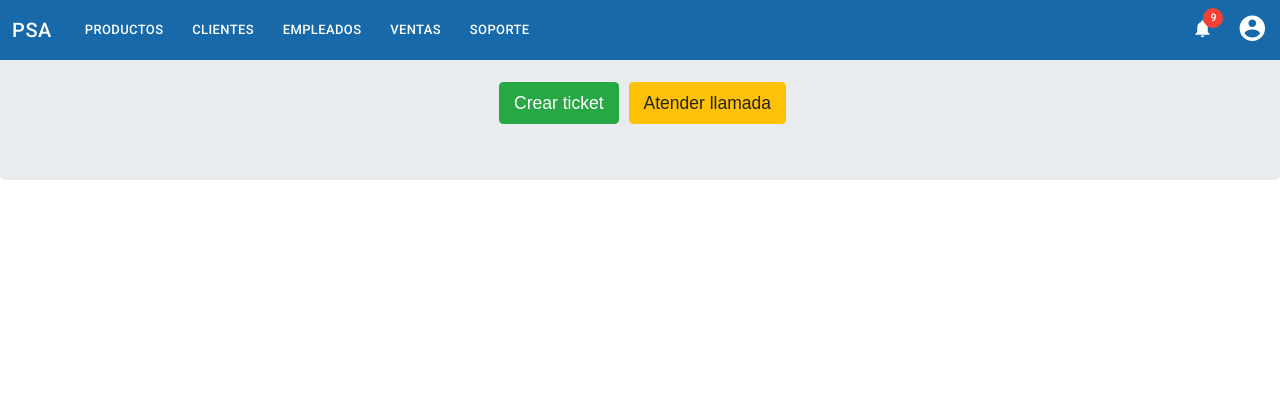
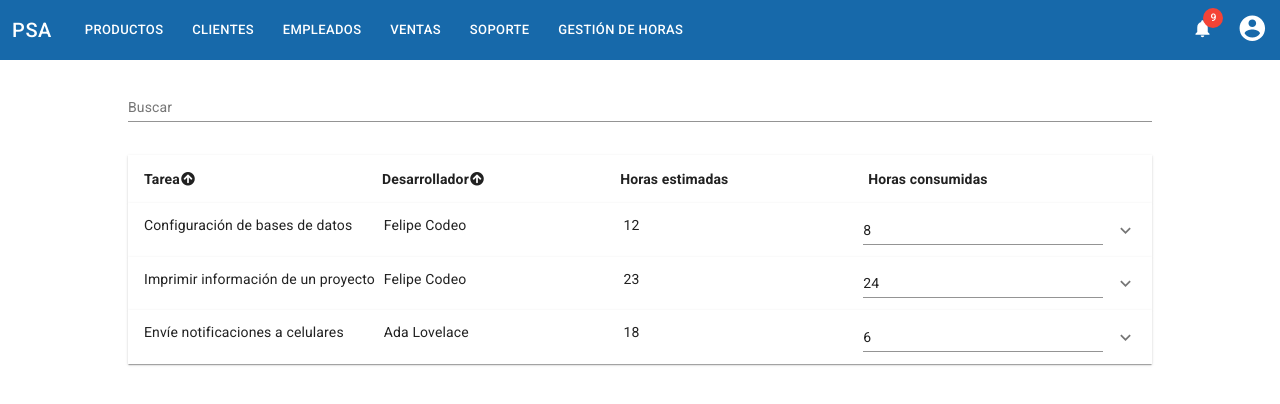
Before and after one commit to bbarchu/aninfo, a React (Create React App) app: page /CargarHoras in a window 1280 px wide. Shown: the top 404 px of the page. Built offline with nearby package versions, Linux system fonts and the light colour scheme.

Commit message:
Agregada pantalla de gestión de horas

```diff
--- a/src/App.js
+++ b/src/App.js
@@ -4,8 +4,8 @@ import './App.css';
 import Soporte from './components/Soporte';
 import CrearTicket from './components/CrearTicket';
 import AtenderLlamada from './components/AtenderLlamada';
+import Horas from './components/Horas';
 import NavigationBar from './components/Navigation';
-
 
 class App extends Component {
   render() {
@@ -28,6 +28,10 @@ class App extends Component {
             exact
             path="/Soporte/AtenderLlamada"
             component={AtenderLlamada} />
+          <Route
+            exact
+            path="/CargarHoras"
+            component={Horas} />
           <Route component={Soporte} />
         </Switch>
 
--- a/src/components/AtenderLlamada.js
+++ b/src/components/AtenderLlamada.js
@@ -49,7 +49,7 @@ render() {
     <tr>
       <td>25/11/2019</td>
       <td>S0</td>
-      <td>Consulta</td>
+      <td>Incidente</td>
       <td>Gestión App</td>
       <td>La conversión de monedas se realiza de errónea.</td>
     </tr>
--- /dev/null
+++ b/src/components/Horas.js
@@ -0,0 +1,176 @@
+import React, { Component } from 'react';
+import {ExpansionPanel, ExpansionPanelSummary, ExpansionPanelDetails, Typography, LinearProgress, TextField }from '@material-ui/core';
+import ExpandMoreIcon from '@material-ui/icons/ExpandMore';
+
+class Horas extends Component {
+  constructor(props) {
+    super(props);
+    this.sorttitulo = this.sorttitulo.bind(this);
+    this.sortdesarrollador = this.sortdesarrollador.bind(this);
+    this.state = {
+        titulosort: false,
+        desarrolladorsort: false,
+        tareas: [
+          {
+          titulo: "Configuración de bases de datos",
+          desarrollador: "Felipe Codeo",
+          horasEstimadas: "12",
+          horasConsumida: "8",
+          descripcion: "Consultar qué bases de datos son necesarias y configurarlas",
+          estado: "Asignada"
+          },
+          {
+          titulo: "Imprimir información de un proyecto",
+          desarrollador: "Felipe Codeo",
+          horasEstimadas: "23",
+          horasConsumida: "24",
+          descripcion: "Generar un documento con la información de un proyecto apto para ser enviado al servidor de impresión",
+          estado: "Iniciada"
+          },
+          {
+          titulo: "Envíe notificaciones a celulares",
+          desarrollador: "Ada Lovelace",
+          horasEstimadas: "18",
+          horasConsumida: "6",
+          descripcion: "Implementar notificaciones push con Firebase Cloud Messaging",
+          estado: "Iniciada"
+          }
+        ],
+        searchTerm: ""
+    }
+  }
+
+  componentWillUnmount() {
+    document.tareas = this.state.tareas;
+  }
+
+  componentDidMount() {
+    if (document.tareas) {
+      this.setState({tareas:  document.tareas});
+    }
+  }
+
+  update(){
+    this.setState({tareas:[...this.state.tareas]})
+  }
+
+  sorttitulo(){
+    if(this.state.titulosort){
+      this.state.tareas.sort(function(first, second){
+        return second.titulo.localeCompare(first.titulo);});
+      this.setState({titulosort:false});
+      this.update();
+      return null;
+    }
+    this.state.tareas.sort(function(first, second){
+      return first.titulo.localeCompare(second.titulo);});
+    this.setState({titulosort:true});
+    this.update();
+    return null;
+  }
+
+  sortdesarrollador(){
+    if(this.state.desarrolladorsort){
+      this.state.tareas.sort(function(first, second){
+        return second.desarrollador.localeCompare(first.desarrollador);});
+      this.setState({desarrolladorsort:false});
+      this.update();
+      return null;
+    }
+    this.state.tareas.sort(function(first, second){
+      return first.desarrollador.localeCompare(second.desarrollador);});
+    this.setState({desarrolladorsort:true});
+    this.update();
+    return null;
+  }
+
+  render() {
+    return (
+      <div>
+      <div id="search" style={{position:"static",paddingLeft:"10%",paddingRight:"10%"}}>
+          <TextField label="Buscar"
+                     value={this.state.searchTerm || ""}
+                     onChange={(event) => {
+                         this.setState({
+                             searchTerm: event.target.value
+                         })
+                     }}
+                     style={{
+                         width: "100%"
+                     }}
+                     margin="normal"/>
+      </div>
+<div style={{paddingLeft: "10%", paddingRight: "10%",marginTop:"2%"}}>
+                    <ExpansionPanel square expanded={false}>
+                        <ExpansionPanelSummary>
+                            <div className="column" style={{flexBasis: '24%'}}>
+                                <Typography className="heading" onClick={this.sorttitulo} style={{textAlign:"left"}}><b>Tarea</b>
+                                    {this.state.titulosort ? <i className="arrow circle down icon"></i> :
+                                        <i className="arrow circle up icon"></i>}</Typography>
+                            </div>
+
+                            <div className="column" style={{flexBasis: '24.0%'}}>
+                                <Typography className="heading" onClick={this.sortdesarrollador} style={{textAlign:"left"}}><b>Desarrollador</b>
+                                    {this.state.desarrolladorsort ? <i className="arrow circle down icon"></i> :
+                                        <i className="arrow circle up icon"></i>}</Typography>
+                            </div>
+
+                            <div className="column" style={{flexBasis: '25.0%'}}>
+                                <Typography className="heading"  onClick={this.sorthorasestimadas} style={{textAlign:"left"}}><b>Horas estimadas</b>
+                                </Typography>
+                            </div>
+
+                            <div className="column" style={{flexBasis: '25.0%'}}>
+                                <Typography className="heading"  onClick={this.sorthorasincurridas} style={{textAlign:"left"}}><b>Horas consumidas</b>
+                                </Typography>
+                            </div>
+
+                        </ExpansionPanelSummary>
+                    </ExpansionPanel>
+            </div>
+           {this.state.tareas.map ((tarea, i) => {
+                if (this.state.searchTerm)
+                    if (!tarea.titulo.toLowerCase().startsWith(this.state.searchTerm.toLowerCase()) &&
+                        !tarea.desarrollador.toLowerCase().startsWith(this.state.searchTerm.toLowerCase()))
+                        return null;
+                   return<div id="employee" key={i}  style={{position:"static",paddingLeft: "10%", paddingRight: "10%"}}>
+                                <ExpansionPanel square>
+                                    <ExpansionPanelSummary expandIcon={<ExpandMoreIcon/>} aria-label="Expand" aria-controls="additional-actions3-content" id="additional-actions3-header">
+                                        <div className="column" style={{flexBasis: '25%'}}>
+                                            <Typography className="heading" style={{textAlign:"left",}}>{tarea.titulo}</Typography>
+                                        </div>
+                                        <div className="column" style={{flexBasis: '25.0%'}}>
+                                            <Typography className="heading" style={{textAlign:"left"}}>{tarea.desarrollador}</Typography>
+                                        </div>
+                                        <div className="column" style={{flexBasis: '25.0%'}}>
+                                            <Typography className="heading" style={{textAlign:"left"}}>{tarea.horasEstimadas}</Typography>
+                                        </div>
+                                        <div className="column" style={{flexBasis: '25.0%'}} onClick="event.stopPropagation()">
+							    <TextField
+								   value={this.state.tareas[i].horasConsumida}
+								   onChange={(e) => {
+									 let h = this.state.tareas
+									 h[i].horasConsumida = e.target.value
+									 this.setState({tareas: h});
+								   }}
+								   style={{
+									 width: "100%"
+								   }}
+								   margin="none"/>
+                                        </div>
+                                    </ExpansionPanelSummary>
+                                    <ExpansionPanelDetails style={{background: "rgb(245,245,245)"}}>
+                                        <div className="column" style={{textAlign:"left"}}>
+                                            <Typography className="heading" style={{marginTop:"10px"}}><b>Estado:</b> {tarea.estado}</Typography>
+                                            <Typography className="heading" style={{marginTop:"10px"}}><b>Descripción:</b> {tarea.descripcion}</Typography>
+                                        </div>
+                                    </ExpansionPanelDetails>
+                                </ExpansionPanel>
+                   </div>
+            })}
+        </div>
+    );
+  }
+}
+
+export default Horas;
--- a/src/components/Navigation.js
+++ b/src/components/Navigation.js
@@ -37,7 +37,7 @@ export default class NavigationBar extends Component {
             </Button>
             <Button id="employee"
                     //component={Link}
-                    to="/employees-s2"
+                    to="/Empleados"
                     color='inherit'
                     className="employee"
                     style={{fontSize:"13px",float: "left",marginRight: "1%", height:"100%"}}>
@@ -59,6 +59,14 @@ export default class NavigationBar extends Component {
                     style={{fontSize:"13px",float: "left",marginRight: "1%", height:"100%"}}>
                 Soporte
             </Button>
+            <Button id="horas"
+                    component={Link}
+                    to="/CargarHoras"
+                    color='inherit'
+                    className="sales"
+                    style={{fontSize:"13px",float: "left",marginRight: "1%", height:"100%"}}>
+                Gestión de horas
+            </Button>
             <IconButton to="/HomerPage" style={{textAlign:'center', color: "inherit", float: "right",marginTop:".1%"}}>
                 <AccountCircleIcon fontSize={"large"}/>
             </IconButton>
```
